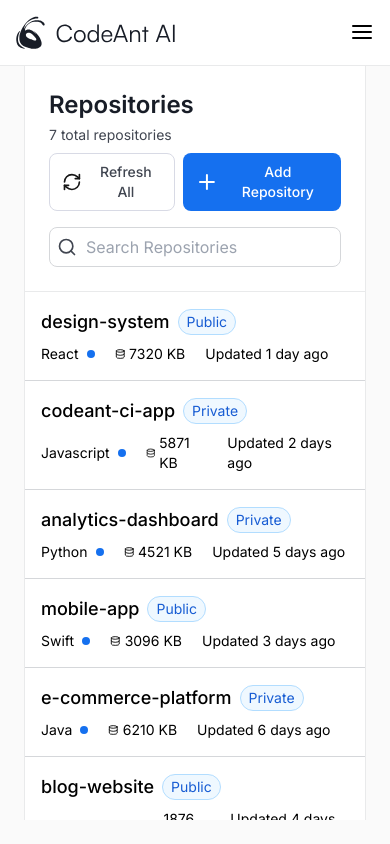
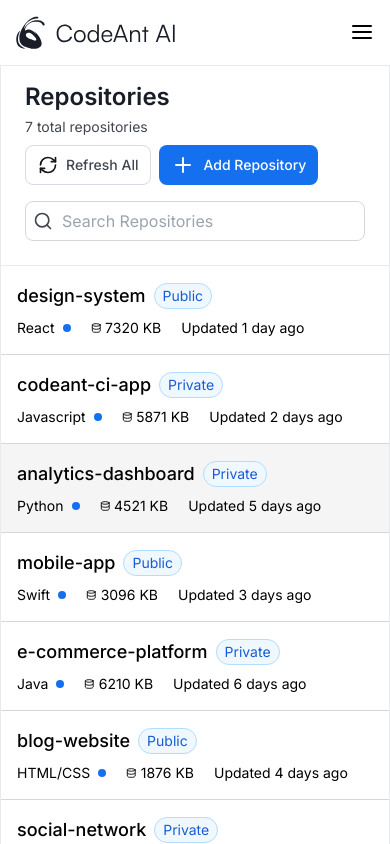
Before and after one commit to swarajzz/codeAnt_assignment, a Next.js app: page /dashboard in a window 390 px wide. Built offline with nearby package versions, Linux system fonts and the light colour scheme.

Commit message:
fix: responsive design and reusing tailwind config styles

```diff
--- a/app/_components/hamburger.js
+++ b/app/_components/hamburger.js
@@ -1,4 +1,4 @@
-import { useState, useEffect } from "react";
+import { useState } from "react";
 import Image from "next/image";
 import Link from "next/link";
 import { Button } from "./ui/button";
@@ -28,13 +28,17 @@ export default function Hamburger({ isOpen, toggleMenu }) {
             />
           </div>
           <div className="cursor-pointer" onClick={toggleMenu}>
-            {isOpen ? <X /> : <AlignJustify />}
+            {isOpen ? (
+              <X width={24} height={24} />
+            ) : (
+              <AlignJustify width={24} height={24} />
+            )}
           </div>
         </div>
       </div>
 
       <div
-        className={`md:hidden absolute border border-[##E9EAEB] left-0 right-0 bg-white z-40 overflow-hidden transition-all duration-300 ease-in-out top-16`}
+        className={`md:hidden absolute border border-borderColors-1 left-0 right-0 bg-white z-40 overflow-hidden transition-all duration-300 ease-in-out top-16`}
         style={{
           opacity: isOpen ? 1 : 0,
           visibility: isOpen ? "visible" : "hidden",
@@ -43,7 +47,7 @@ export default function Hamburger({ isOpen, toggleMenu }) {
         <div className="p-4 overflow-y-auto">
           <select
             defaultValue="default"
-            className="w-full text-base px-3 py-2 bg-background border border-[#D5D7DA] rounded-md focus:outline-none focus:ring-2 focus:ring-ring mb-4"
+            className="w-full text-base px-3 py-2 bg-background border border-borderColors-2 rounded-md focus:outline-none focus:ring-2 focus:ring-ring mb-4"
           >
             <option value="default">Swaraj</option>
             <option value="org1">Organization 1</option>
--- a/app/_components/sidebar.js
+++ b/app/_components/sidebar.js
@@ -14,7 +14,7 @@ export default function Sidebar() {
   };
 
   return (
-    <div className="hidden md:flex w-full bg-white flex-col h-screen border-r bg-background max-w-[242px] top-0">
+    <div className="hidden md:flex w-full bg-white flex-col h-screen border-r border-borderColors-1 bg-background max-w-[242px] top-0">
       <div className="p-5">
         <div className="flex items-center gap-2 mb-6">
           <Image
@@ -27,7 +27,7 @@ export default function Sidebar() {
         </div>
         <select
           defaultValue="default"
-          className="w-full text-base px-3 py-2 bg-background border border-[#D5D7DA] rounded-md focus:outline-none focus:ring-2 focus:ring-ring"
+          className="w-full text-base px-3 py-2 bg-background border border-borderColors-2 rounded-md focus:outline-none focus:ring-2 focus:ring-ring"
         >
           <option value="default">Swaraj</option>
           <option value="org1">Organization 1</option>
@@ -47,7 +47,7 @@ export default function Sidebar() {
                 <Button
                   intent={activeButton === item.route ? "" : "ghost"}
                   size={"md"}
-                  className="w-full flex justify-start gap-2"
+                  className="w-full flex justify-start gap-2 font-semibold"
                   onClick={() => handleButtonClick(item.route)}
                 >
                   {cloneElement(item.icon, {
@@ -62,7 +62,7 @@ export default function Sidebar() {
         </div>
       </nav>
 
-      <div className="p-4 mt-auto border-t">
+      <div className="p-4 mt-auto">
         <div className="flex flex-col">
           {sidebarFooterItems.map((item, index) => {
             return (
--- a/app/_components/ui/button.js
+++ b/app/_components/ui/button.js
@@ -17,10 +17,11 @@ const button = cva(
         ],
         outline: [
           "border",
-          "border-[#D8DAE5]",
+          "border-borderColors-4",
           "text-primary-200",
           "hover:bg-gray-50",
           "hover:text-accent-foreground",
+          "semi-bold",
         ],
         ghost: [
           "text-primary-100",
--- a/app/dashboard/page.js
+++ b/app/dashboard/page.js
@@ -1,3 +1,5 @@
+"use client";
+
 import { useState } from "react";
 import { RefreshCw, Plus, Search, Database } from "lucide-react";
 import { Button } from "../_components/ui/button";
@@ -18,9 +20,9 @@ export default function Dashboard() {
     setIsOpen(!isOpen);
   };
   return (
-    <main className="flex h-screen bg-[#FAFAFA]">
+    <main className="flex h-screen bg-primary-dark-white">
       <Sidebar />
-      <section className="flex-1 m-6 overflow-auto scrollbar-none">
+      <section className="flex-1 sm:m-6 overflow-auto scrollbar-none">
         <Hamburger
           isOpen={isOpen}
           setIsOpen={setIsOpen}
@@ -32,8 +34,8 @@ export default function Dashboard() {
             onClick={toggleMenu}
           />
         )}
-        <div className=" border overflow-hidden rounded-xl border-[#E9EAEB] bg-white">
-          <div className="p-6 pt-16 md:p-6 rounded-t-xl border-b border-[#E9EAEB]">
+        <div className=" border overflow-hidden rounded-xl border-borderColors-1 bg-white">
+          <div className="p-6 pt-20 sm:pt-16 md:pt-6 md:p-6 rounded-t-xl border-b border-borderColors-1">
             <div className="flex items-start flex-col lg:flex-row lg:items-center gap-2 justify-between mb-4">
               <div className="flex flex-col gap-1">
                 <h1 className="text-2xl text-primary-300 font-semibold">
@@ -75,24 +77,26 @@ export default function Dashboard() {
             {filteredRepositories.map((repo, index) => (
               <div
                 key={repo.name}
-                className={`p-4 ${
-                  index !== 0 && "border-t border-[#D5D7DA]"
+                className={`p-4 md:p-6 ${
+                  index !== 0 && "border-t border-borderColors-2"
+                } ${
+                  index === 2 && "bg-primary-darker-white"
                 } hover:bg-accent/50 transition-colors`}
               >
                 <div className="flex items-center justify-between">
-                  <div className="flex flex-col gap-2 sm:gap-4">
+                  <div className="flex flex-col gap-2 md:gap-3">
                     <div className="flex items-center gap-2">
                       <h2 className="font-medium text-lg sm:text-xl">
                         {repo.name}
                       </h2>
-                      <span className="text-[14px] text-[#175CD3] border bg-[#EFF8FF] border-[#B2DDFF] rounded-full px-2 py-0.5">
+                      <span className="text-sm border bg-[#EFF8FF] border-[#B2DDFF] rounded-full px-2 py-0.5 text-accent-300">
                         {!repo.isPublic ? "Private" : "Public"}
                       </span>
                     </div>
-                    <div className="flex gap-5 text-sm sm:text-base">
+                    <div className="flex gap-5 text-sm sm:text-base justify-between">
                       <span className="flex items-center">
                         <p className="">{repo.language}</p>
-                        <span className="ml-2 h-2 w-2 inline-flex rounded-full bg-[#1570EF]"></span>
+                        <span className="ml-2 h-2 w-2 inline-flex rounded-full bg-accent-200"></span>
                       </span>
                       <span className="flex items-center gap-1">
                         <Database width={10.5} height={12} /> {repo.size}
--- a/tailwind.config.js
+++ b/tailwind.config.js
@@ -15,6 +15,7 @@ module.exports = {
           300: "#181D27",
           400: "#081735",
           "dark-white": "#FAFAFA",
+          "darker-white": "#F5F5F5",
         },
         accent: {
           100: "#0049C6",
```
